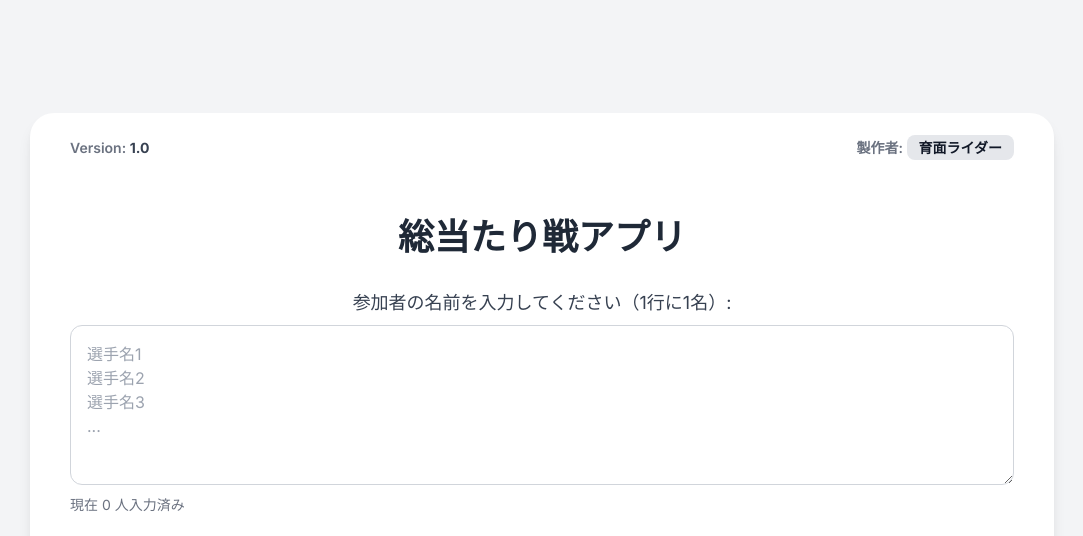
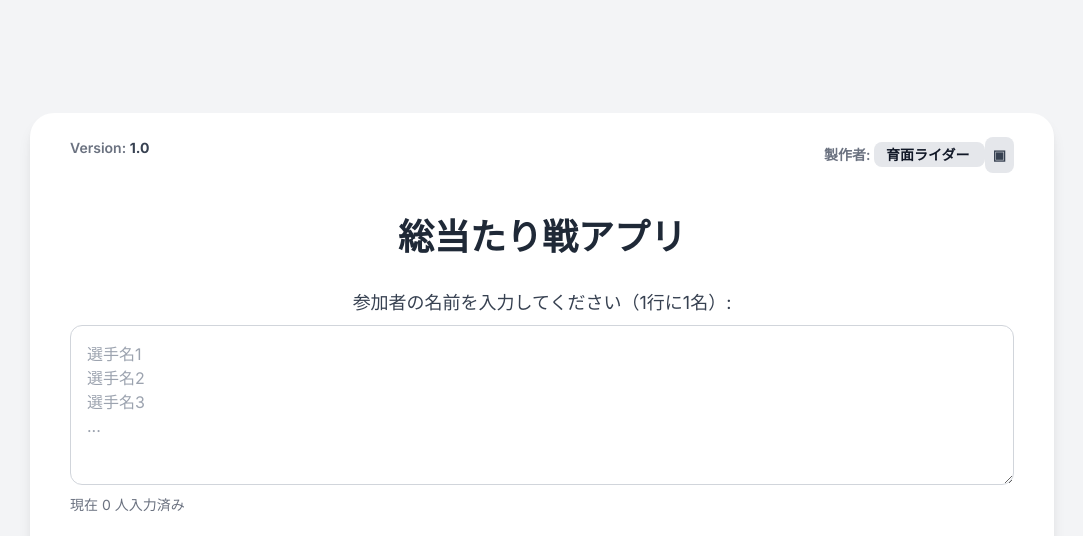
Before and after one commit to ikumenrider/RoundRobinGenerator, a plain HTML site: page index.html in a window 1280 px wide. Shown: the top 536 px of the page, without its empty margins (98-1181 px from the left). Drawn offline with nearby package versions, Linux system fonts and the light colour scheme.

Commit message:
Update index.html

```diff
--- a/index.html
+++ b/index.html
@@ -215,6 +215,10 @@
                 <a href="https://youtube.com/@ikumenrider?si=LXddF5sxgnGMxwHd" target="_blank" class="p-1 px-3 bg-gray-200 text-gray-900 rounded-lg text-sm font-bold transition-all duration-200 transform hover:scale-105 hover:bg-gray-300">
                     育面ライダー
                 </a>
+                 <!-- 全画面表示ボタンを追加 -->
+            <button id="fullscreen-btn" class="p-2 bg-gray-200 text-gray-700 rounded-lg text-sm font-bold transition-all duration-200 transform hover:scale-105 hover:bg-gray-300">
+                ▣
+            </button>
             </div>
             <!-- 新しく追加したdivでコンテンツを囲み、上部マージンを設定 -->
             <div class="mt-12 md:mt-16">
```
